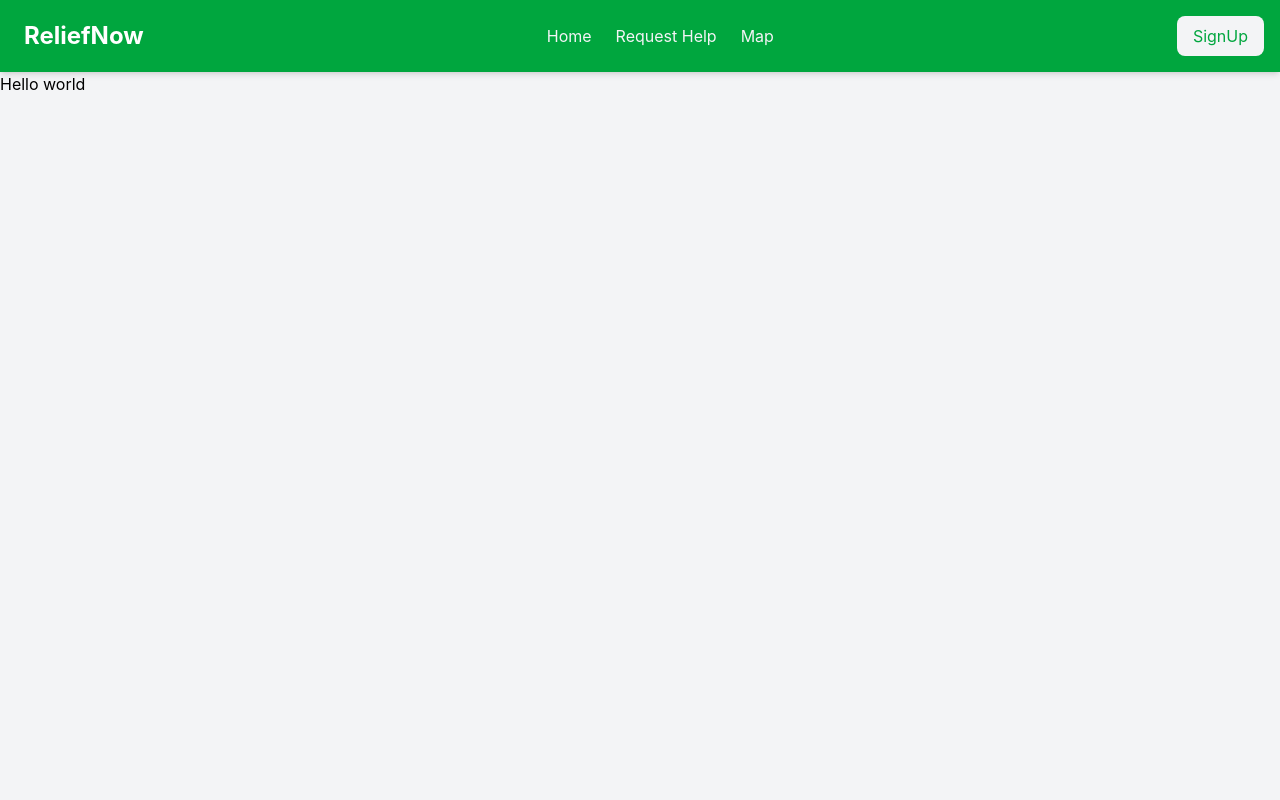
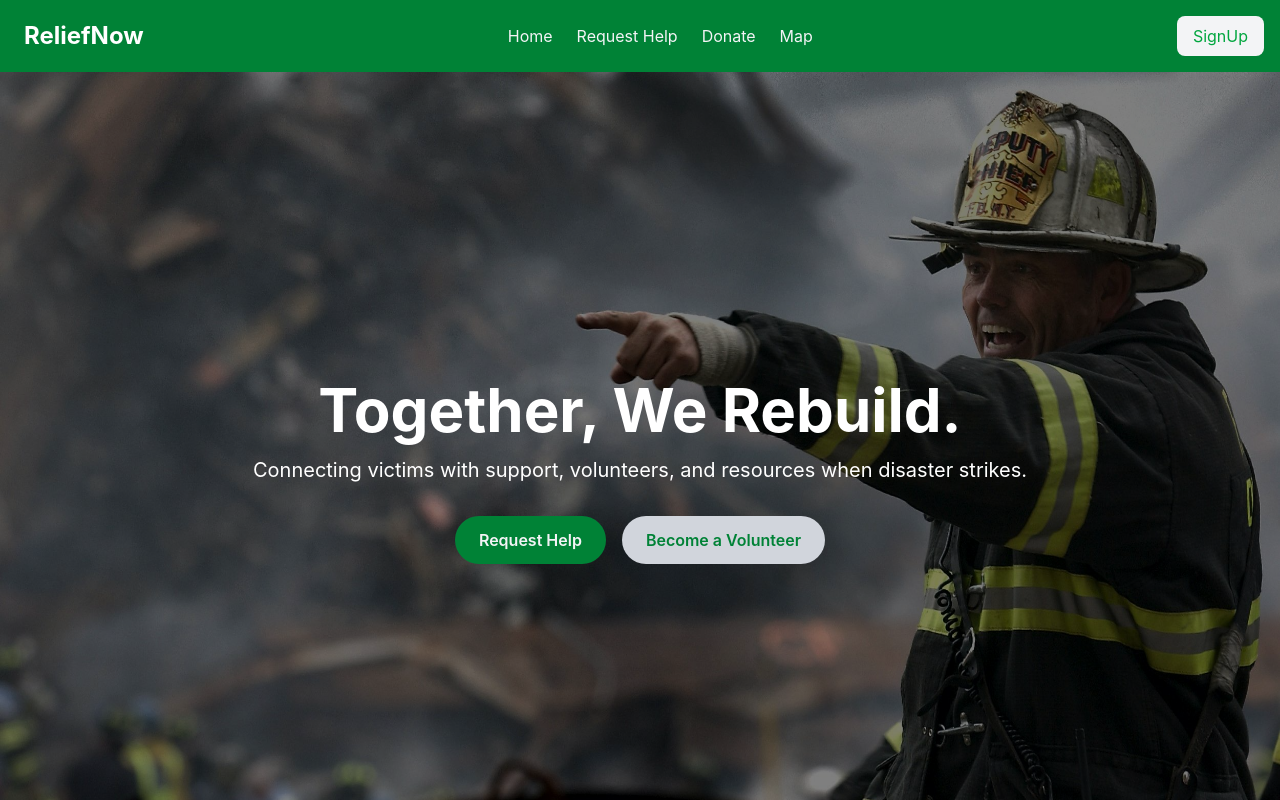
Before and after one commit to MohitMahara/ReliefNow, a React (Vite) app in the folder Client/: page / in a window 1280 px wide. Shown: the top 800 px of the page. Built offline with nearby package versions, Linux system fonts and the light colour scheme.

Commit message:
completed hero section

```diff
--- a/Client/src/App.jsx
+++ b/Client/src/App.jsx
@@ -5,6 +5,7 @@ import { LoginPage } from "./Pages/auth/LoginPage";
 import {RegisterPage} from "./Pages/auth/RegisterPage";
 import {ForgetPasswordPage} from "./Pages/auth/ForgetPasswordPage";
 import { Toaster } from "react-hot-toast";
+import "./styles/App.css";
 
 function App() {
   return (
--- a/Client/src/Components/Layout/Header.jsx
+++ b/Client/src/Components/Layout/Header.jsx
@@ -48,7 +48,7 @@ export const Header = () => {
 
   return (
     <>
-      <nav className="bg-green-600 text-white shadow-md w-full">
+      <nav className="bg-green-700 text-white shadow-md w-full">
         <div className="container mx-auto px-4">
           <div className="flex justify-between items-center py-4">
             <Link to="/" className="flex text-2xl font-bold content-center">
@@ -68,6 +68,12 @@ export const Header = () => {
               <li>
                 <Link to="/request-help" className="text-gray-100 hover:text-green-200">
                    Request Help
+                </Link>
+              </li>
+
+              <li>
+                <Link to="/donate" className="text-gray-100 hover:text-green-200">
+                   Donate
                 </Link>
               </li>
 
@@ -93,7 +99,7 @@ export const Header = () => {
                       )}
 
                      {isOpen && (
-                      <div className="absolute z-1 flex flex-col bg-gray-800 text-md shadow-lg rounded-md text-white text-center top-10 left-1/2 transform -translate-x-1/2 w-25">
+                      <div className="absolute z-20 flex flex-col bg-gray-800 text-md shadow-lg rounded-md text-white text-center top-10 left-1/2 transform -translate-x-1/2 w-25">
                         <NavLink to="/user-dashboard" className="px-2 py-1.5 transition duration-200 ease-in-out hover:bg-gray-600 hover:text-white rounded-t-md">
                           Dashboard
                         </NavLink>
@@ -136,7 +142,7 @@ export const Header = () => {
           {visible && (
             <>
               <div id="mobile-menu" className="md:hidden">
-                <ul className="flex flex-col space-y-4 py-4 text-center bg-green-600">
+                <ul className="flex flex-col space-y-4 py-4 text-center bg-green-700">
                   <li>
                     <Link to="/" className="block text-gray-100 hover:text-green-200">
                       Home
@@ -149,6 +155,13 @@ export const Header = () => {
                     </Link>
 
                   </li>
+
+                  <li>
+                    <Link to="/donate" className="block text-gray-100 hover:text-green-200">
+                      Donate
+                    </Link>
+                  </li>
+
                   <li>
                     <Link to="/map" className="block text-gray-100 hover:text-green-200">
                       Map
@@ -168,7 +181,7 @@ export const Header = () => {
                       )}
 
                      {isOpen && (
-                      <div className="absolute z-10 flex flex-col bg-gray-800 text-md shadow-lg rounded-md text-white text-center top-10 left-1/2 transform -translate-x-1/2 w-25">
+                      <div className="absolute z-20 flex flex-col bg-gray-800 text-md shadow-lg rounded-md text-white text-center top-10 left-1/2 transform -translate-x-1/2 w-25">
                         <NavLink to="/user-dashboard" className="px-2 py-1.5 transition duration-200 ease-in-out hover:bg-gray-600 hover:text-white rounded-t-md">
                           Dashboard
                         </NavLink>
--- a/Client/src/Pages/HomePage.jsx
+++ b/Client/src/Pages/HomePage.jsx
@@ -1,9 +1,31 @@
-import { Layout } from "../Components/Layout/Layout"
+import React from "react";
+import { Layout } from "../Components/Layout/Layout";
+import { NavLink } from "react-router-dom";
+
 
 export const HomePage = () => {
-    return (
-        <Layout>
-           <div>Hello world</div>
-        </Layout>
-    )
-}
+  return (
+    <Layout>
+      <div className="px-8 h-screen relative w-full homepage bg-cover bg-center">
+        <div className="absolute inset-0 z-0 overlay"></div>
+        <section className=" h-screen relative z-10 w-full flex flex-col justify-center align-center text-white py-20 text-center">
+          <h1 className="text-4xl md:text-6xl font-bold mb-4">
+            Together, We Rebuild.
+          </h1>
+          <p className="text-lg md:text-xl mb-8">
+            Connecting victims with support, volunteers, and resources when
+            disaster strikes.
+          </p>
+          <div className="flex flex-col md:flex-row justify-center gap-4">
+            <NavLink to={"/request-help"} className="bg-green-700 text-gray-100 px-6 py-3 rounded-full font-semibold hover:bg-green-600 transition-colors">
+              Request Help
+            </NavLink>
+            <NavLink  to={"/volunteer"} className="bg-gray-300 text-green-700 px-6 py-3 rounded-full font-semibold hover:bg-gray-400 transition-colors">
+              Become a Volunteer
+            </NavLink>
+          </div>
+        </section>
+      </div>
+    </Layout>
+  );
+};
--- a/Client/src/main.jsx
+++ b/Client/src/main.jsx
@@ -3,7 +3,6 @@ import { createRoot } from 'react-dom/client'
 import App from './App.jsx'
 import {BrowserRouter} from "react-router-dom";
 import "./styles/index.css";
-import "./styles/App.css";
 import { FirebaseProvider } from './Contexts/firebase.jsx';
 
 
--- a/Client/src/styles/App.css
+++ b/Client/src/styles/App.css
@@ -1,101 +1,8 @@
+.homepage{
+    background-image: url('/homepage2.jpg');
+    background-repeat: no-repeat;
+}
 
-  /* Login and Register Page  */
-
-
-  .login-container{
-    height: 95vh;
-    width: 100%;
- }
-
- .login-container .navbar-brand {
-     padding-left: 20px;
-     padding-top: 10px;
- }
-
- .login-container .navbar-brand h3 {
-     font-size: 40px;
- }
-
- .formContainer{
-     width: 100%;
-     display: flex;
-     justify-content: center;
-     align-items: center;
-     padding-bottom: 20px;
- }
-
- .formContainer .login-header{
-     width: 100%;
-     display: flex;
-     flex-direction: column;
-     justify-content: center;
-     align-items: center;
- }
-
- .formContainer .login-header h1{
-    font-family: 'Poppins', system-ui;
-    font-size: 60px;
- }
-
-
-
- .loginForm{
-     width: 60%;
-     height: 85vh;
-     display: flex;
-     flex-direction: column;
-     border-radius: 10px;
-     background-color: rgb(192, 214, 233);
-     padding: 20px;
-     gap: 20px;
-     align-items: center;
- }
-
- .loginForm div{
-  width: 60%;
- }
-
- .loginForm div input{
-     width: 100%;
- }
-
- .loginForm div input{
-     border: none;
-     background-color: rgb(235, 232, 232);
-     padding: 10px;
-     border-radius: 12px;
- }
-
-
- .loginForm .submitbtn{
-     background-color: rgb(3, 3, 59);
-     color: white;
-     width : 100%;
- }
-
- .loginForm .googlebtn{
-     background-color: rgb(236, 233, 233);
-     border: 1.5px solid grey;
-     color: black;
-     width : 100%;
- }
-
- .loginForm .signUpCheck{
-     text-align: center;
- }
-
- .loginForm .signUpCheck {
-     text-align: center;
- }
-
- .loginForm .signUpCheck .link{
-    text-decoration: none;
-    font-weight: bold;
- }
-
-
- /* Navbar */
-
- .navbar-container{
-    background-color: rgb(221, 219, 219);
- }
+.overlay{
+    background-color: rgba(0, 0, 0, 0.50);
+}
```
Also changed, not shown: Client/public/homepage2.jpg (added), Client/src/styles/index.css (line endings or trailing spaces).
